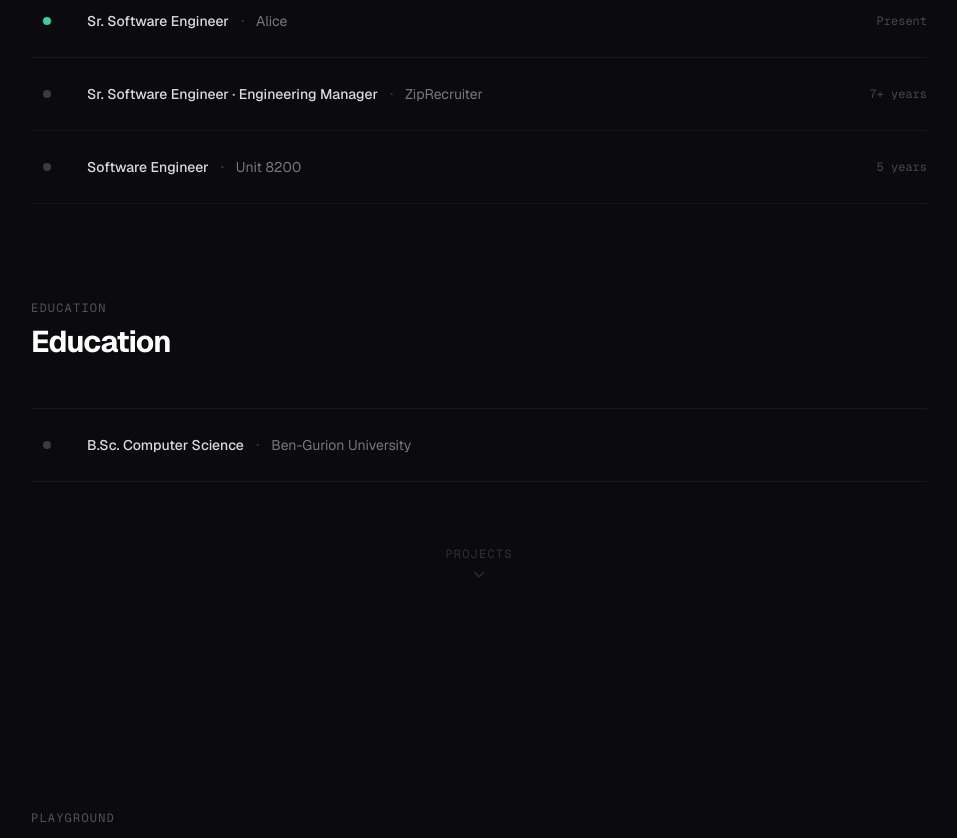
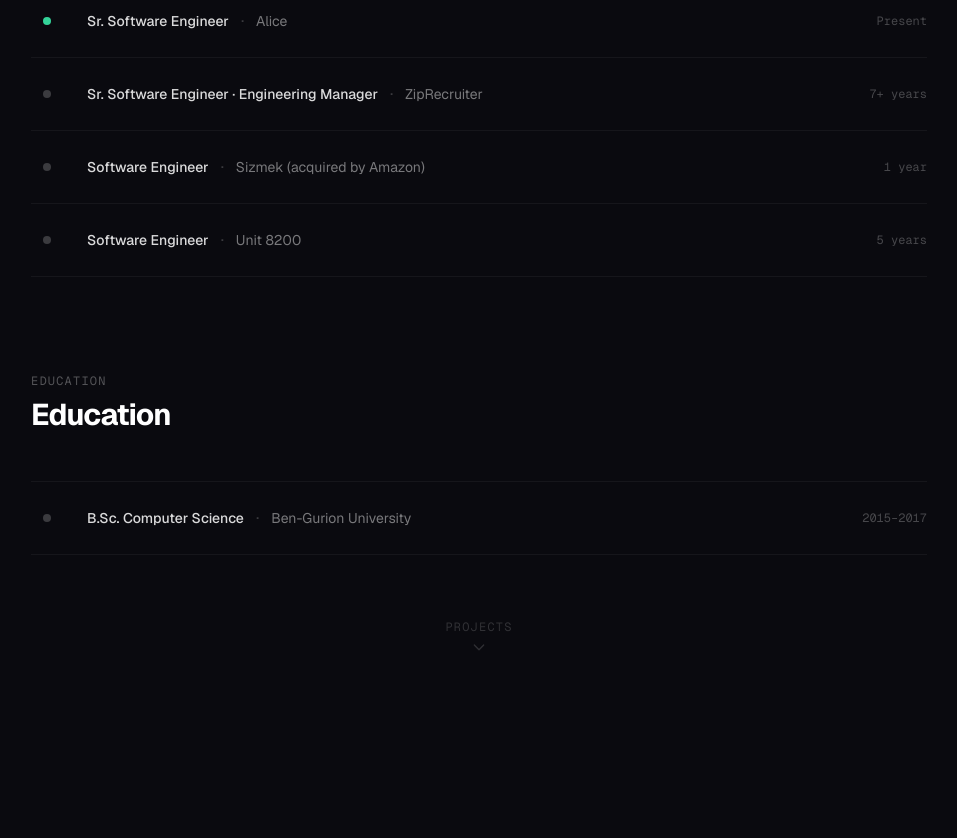
Before and after one commit to AvivOron/avivo.dev, a Next.js app: page / in a window 1280 px wide. Shown: the part 1020-1858 px from the top of the page, without its empty margins (161-1118 px from the left). Built offline with nearby package versions, Linux system fonts and the light colour scheme.

Commit message:
minor UI changes

```diff
--- a/src/components/Education.tsx
+++ b/src/components/Education.tsx
@@ -46,8 +46,11 @@ export default function Education() {
           <div className="flex-shrink-0 flex items-center justify-center w-8">
             <span className="h-2 w-2 rounded-full bg-white/20" />
           </div>
-          <div className="flex flex-1 flex-col gap-0.5 sm:flex-row sm:items-center sm:gap-3">
-            <span className="text-white/85 font-medium text-sm">B.Sc. Computer Science</span>
+          <div className="flex flex-1 items-center gap-3">
+            <div className="flex flex-col sm:flex-row sm:items-center sm:gap-3">
+              <span className="text-white/85 font-medium text-sm">
+                B.Sc. Computer Science
+              </span>
               <span className="hidden sm:block text-white/20">·</span>
               <a
                 href="https://www.bgu.ac.il"
@@ -57,6 +60,11 @@ export default function Education() {
               >
                 Ben-Gurion University
               </a>
+            </div>
+
+            <span className="ml-auto font-mono text-xs text-white/25 whitespace-nowrap">
+              2015–2017
+            </span>
           </div>
         </div>
 
--- a/src/components/Experience.tsx
+++ b/src/components/Experience.tsx
@@ -6,7 +6,7 @@ const experience = [
   {
     role: "Sr. Software Engineer",
     company: "Alice",
-    companyHref: "https://www.linkedin.com/company/alice-io",
+    companyHref: "https://alice.io",
     period: "Present",
     current: true,
   },
@@ -15,6 +15,13 @@ const experience = [
     company: "ZipRecruiter",
     companyHref: "https://www.ziprecruiter.com",
     period: "7+ years",
+    current: false,
+  },
+  {
+    role: "Software Engineer",
+    company: "Sizmek (acquired by Amazon)",
+    companyHref: "https://www.linkedin.com/company/sizmek",
+    period: "1 year",
     current: false,
   },
   {
```
Lines whose indentation alone changed are shown as unchanged.
